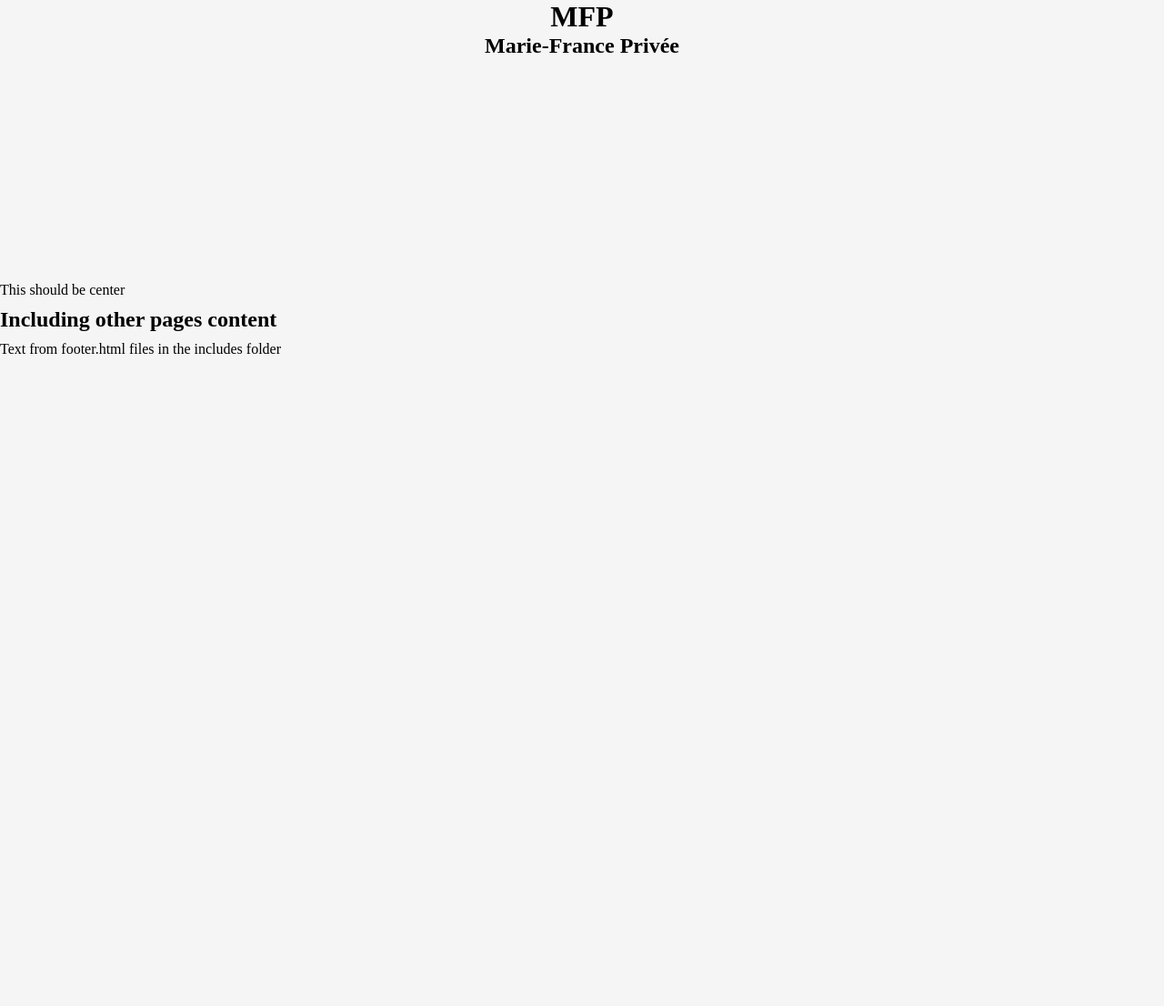
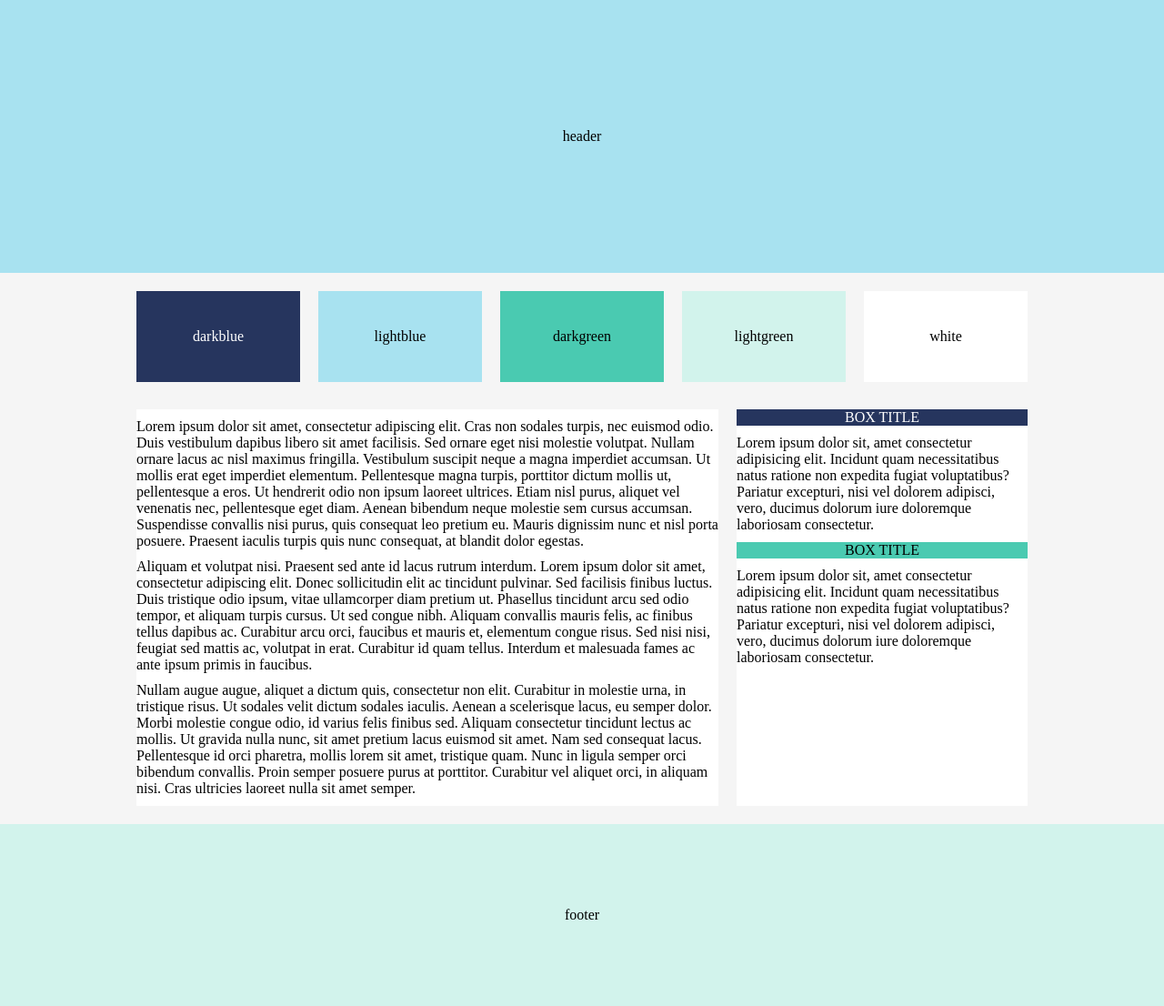
Before and after one commit to graphismatique/mfp, a Jekyll site: the page built from includes.md, in a window 1280 px wide. Shown: the whole page at 91% size. Built offline with Jekyll 4.4.1, drawn with Linux system fonts in a browser that asks for light colours; our own code applies the rules of GitHub Pages for plain Markdown files; before the commit the page ends 900 px from its top, so only the background shows below that.

Commit message:
Update default.html

```diff
--- a/_layouts/default.html
+++ b/_layouts/default.html
@@ -14,10 +14,38 @@
 
   <body>
 
-    <!-- HEADER -->
+            <header class="middle lightblue">header</header>
+        <div class="flex-grid">
+            <div class="col middle darkblue">darkblue</div>
+            <div class="col middle lightblue">lightblue</div>
+            <div class="col middle darkgreen">darkgreen</div>
+            <div class="col middle lightgreen">lightgreen</div>
+            <div class="col middle white">white</div>
+        </div>
+
+            <div class="flex-grid">
+                <div class="twoCol white">
+                    <p>Lorem ipsum dolor sit amet, consectetur adipiscing elit. Cras non sodales turpis, nec euismod odio. Duis vestibulum dapibus libero sit amet facilisis. Sed ornare eget nisi molestie volutpat. Nullam ornare lacus ac nisl maximus fringilla. Vestibulum suscipit neque a magna imperdiet accumsan. Ut mollis erat eget imperdiet elementum. Pellentesque magna turpis, porttitor dictum mollis ut, pellentesque a eros. Ut hendrerit odio non ipsum laoreet ultrices. Etiam nisl purus, aliquet vel venenatis nec, pellentesque eget diam. Aenean bibendum neque molestie sem cursus accumsan. Suspendisse convallis nisi purus, quis consequat leo pretium eu. Mauris dignissim nunc et nisl porta posuere. Praesent iaculis turpis quis nunc consequat, at blandit dolor egestas.</p>
+                    <p>Aliquam et volutpat nisi. Praesent sed ante id lacus rutrum interdum. Lorem ipsum dolor sit amet, consectetur adipiscing elit. Donec sollicitudin elit ac tincidunt pulvinar. Sed facilisis finibus luctus. Duis tristique odio ipsum, vitae ullamcorper diam pretium ut. Phasellus tincidunt arcu sed odio tempor, et aliquam turpis cursus. Ut sed congue nibh. Aliquam convallis mauris felis, ac finibus tellus dapibus ac. Curabitur arcu orci, faucibus et mauris et, elementum congue risus. Sed nisi nisi, feugiat sed mattis ac, volutpat in erat. Curabitur id quam tellus. Interdum et malesuada fames ac ante ipsum primis in faucibus.</p>
+                    <p>Nullam augue augue, aliquet a dictum quis, consectetur non elit. Curabitur in molestie urna, in tristique risus. Ut sodales velit dictum sodales iaculis. Aenean a scelerisque lacus, eu semper dolor. Morbi molestie congue odio, id varius felis finibus sed. Aliquam consectetur tincidunt lectus ac mollis. Ut gravida nulla nunc, sit amet pretium lacus euismod sit amet. Nam sed consequat lacus. Pellentesque id orci pharetra, mollis lorem sit amet, tristique quam. Nunc in ligula semper orci bibendum convallis. Proin semper posuere purus at porttitor. Curabitur vel aliquet orci, in aliquam nisi. Cras ultricies laoreet nulla sit amet semper.</div></p>
+
+                <div class="col white">
+                    <div class="middle darkblue">BOX TITLE</div>
+                    <p>Lorem ipsum dolor sit, amet consectetur adipisicing elit. Incidunt quam necessitatibus natus ratione non expedita fugiat voluptatibus? Pariatur excepturi, nisi vel dolorem adipisci, vero, ducimus dolorum iure doloremque laboriosam consectetur.</p>
+                    <div class="middle darkgreen">BOX TITLE</div>
+                    <p>Lorem ipsum dolor sit, amet consectetur adipisicing elit. Incidunt quam necessitatibus natus ratione non expedita fugiat voluptatibus? Pariatur excepturi, nisi vel dolorem adipisci, vero, ducimus dolorum iure doloremque laboriosam consectetur.</p>
+				</div>
+			</div>
+
+		<footer class="middle lightgreen">footer</footer>
+
+<!-- ORGINAL CODE -->
+
+<!-- HEADER
     <div id="header_wrap" class="outer">
         <header class="inner">
-           <!-- <a id="forkme_banner" href="{{ site.github.repository_url }}">View on GitHub</a> -->
+-->
+           <!-- <a id="forkme_banner" href="{{ site.github.repository_url }}">View on GitHub</a>
 
           <h1 id="project_title" class="center">{{ site.title | default: site.github.repository_name }}</h1>
           <h2 id="project_tagline">{{ site.description | default: site.github.project_tagline }}</h2>
@@ -48,7 +76,7 @@
         <p>Published with <a href="https://pages.github.com">GitHub Pages</a></p>
       </footer>
     </div>
--->
+
 
     {% if site.google_analytics %}
       <script type="text/javascript">
@@ -60,5 +88,6 @@
         ga('send', 'pageview');
       </script>
     {% endif %}
+-->
   </body>
 </html>
```
Also changed, not shown: other parts of _layouts/default.html (+4 -4 lines).
